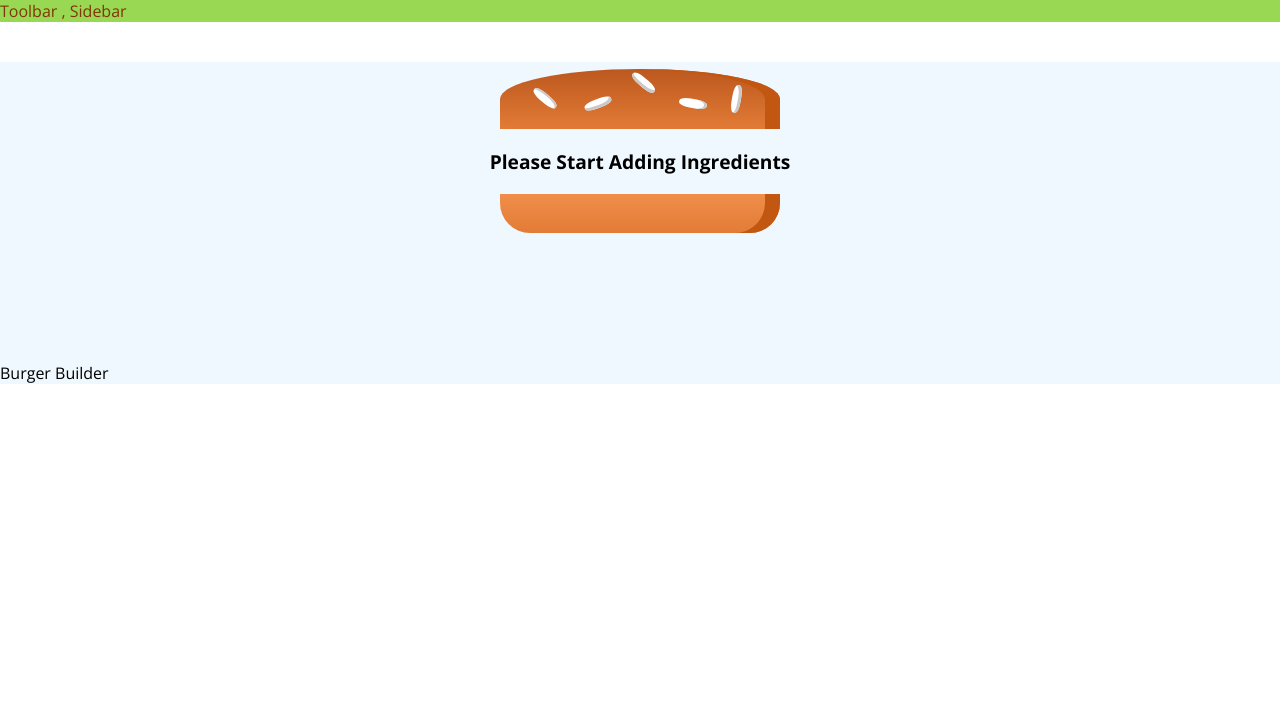
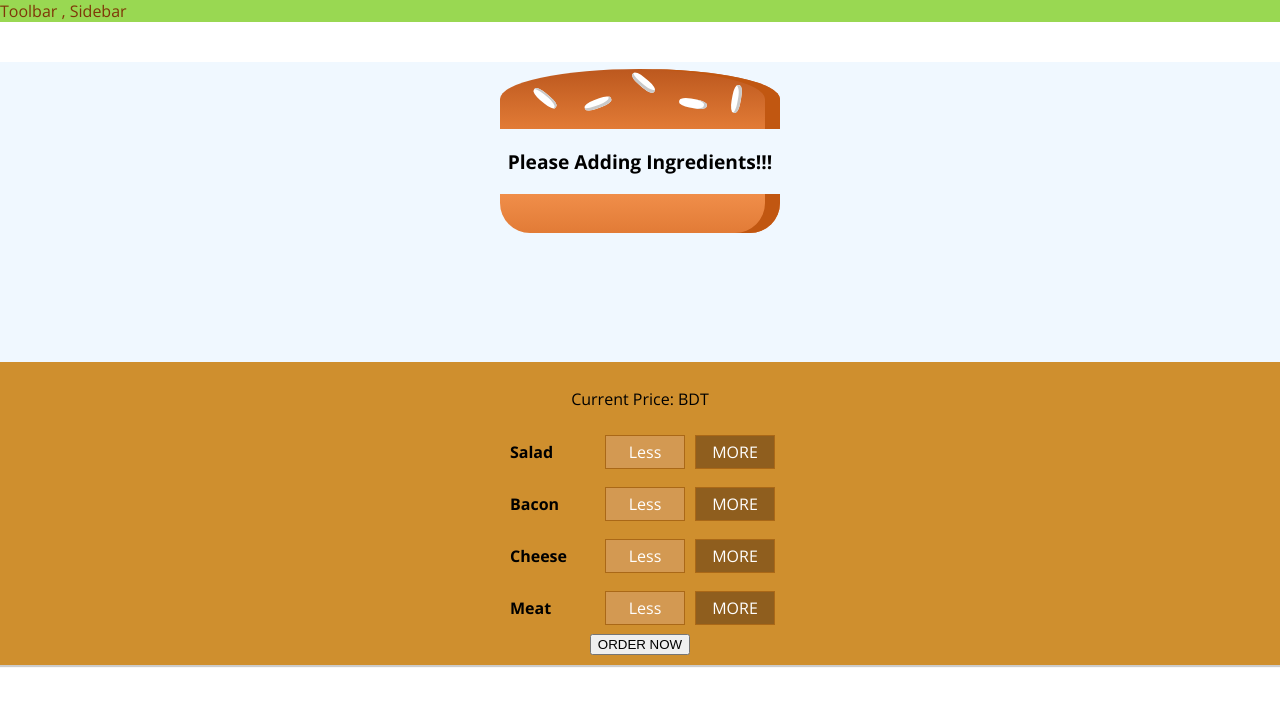
Before and after one commit to SOURAV-ROY/burger-builder, a React app: page / in a window 1280 px wide. Shown: the top 706 px of the page. Built offline with nearby package versions, Linux system fonts and the light colour scheme.

Commit message:
Burger Build Controls

```diff
--- /dev/null
+++ b/src/components/Burger/BuildControls/BuildControl/BuildControl.css
@@ -0,0 +1,56 @@
+.BuildControl {
+    display: flex;
+    justify-content: space-between;
+    align-items: center;
+    margin: 5px 0;
+}
+
+.BuildControl button {
+    display: block;
+    font: inherit;
+    padding: 5px;
+    margin: 0 5px;
+    width: 80px;
+    border: 1px solid #AA6817;
+    cursor: pointer;
+    outline: none;
+}
+
+.BuildControl button:disabled {
+    background-color: #AC9980;
+    border: 1px solid #7E7365;
+    color: #ccc;
+    cursor: default;
+}
+
+.BuildControl button:hover:disabled {
+    background-color: #AC9980;
+    color: #ccc;
+    cursor: not-allowed;
+}
+
+.Label {
+    padding: 10px;
+    font-weight: bold;
+    width: 80px;
+}
+
+.BuildControl .Less {
+    background-color: #D39952;
+    color: white;
+}
+
+.BuildControl .More {
+    background-color: #8F5E1E;
+    color: white;
+}
+
+.BuildControl .Less:hover, .BuildControl .Less:active {
+    background-color: #DAA972;
+    color: white;
+}
+
+.BuildControl .More:hover,.BuildControl .More:active {
+    background-color: #99703F;
+    color: white;
+}
--- /dev/null
+++ b/src/components/Burger/BuildControls/BuildControl/BuildControl.js
@@ -0,0 +1,12 @@
+import React from 'react';
+import classes from './BuildControl.css';
+
+const buildControl = (props) => (
+    <div className={classes.BuildControl}>
+        <div className={classes.Label}>{props.label}</div>
+        <button className={classes.Less}>Less</button>
+        <button className={classes.More}>MORE</button>
+    </div>
+);
+
+export default buildControl;
--- /dev/null
+++ b/src/components/Burger/BuildControls/BuildControls.css
@@ -0,0 +1,10 @@
+.BuildControls {
+    width: 100%;
+    background-color: #CF8F2E;
+    display: flex;
+    flex-flow: column;
+    align-items: center;
+    box-shadow: 0 2px 1px #CCC;
+    margin: auto;
+    padding: 10px 0;
+}
--- /dev/null
+++ b/src/components/Burger/BuildControls/BuildControls.js
@@ -0,0 +1,72 @@
+import React from 'react';
+import BuildControl from './BuildControl/BuildControl';
+import classes from './BuildControls.css';
+
+const controls = [
+    {label: 'Salad', type: 'salad'},
+    {label: 'Bacon', type: 'bacon'},
+    {label: 'Cheese', type: 'cheese'},
+    {label: 'Meat', type: 'meat'}
+];
+
+const buildControls = (props) => (
+
+    <div className={classes.BuildControls}>
+        <p>Current Price: <strong> {props.price} </strong> BDT</p>
+        {controls.map(ctrl => (
+                <BuildControl
+                    label={ctrl.label}
+                    key={ctrl.label}
+                    addIngredient={() => props.addIngredients(ctrl.type)}
+                    removeIngredient={() => props.removeIngredient(ctrl.type)}
+                    disabled={props[ctrl.type]}
+                />
+            )
+        )}
+        <button
+            // disabled={!props.purchaseAble}
+            className={classes.OrderButton}
+            onClick={props.ordered}> ORDER NOW
+        </button>
+    </div>
+);
+
+export default buildControls;
+
+
+// import React, {Component} from 'react';
+// import classes from './BuildControls.css';
+// import BuildControl from './BuildControl/BuildControl';
+//
+// const controls = [
+//     {label: 'Salad', type: 'salad'},
+//     {label: 'Bacon', type: 'bacon'},
+//     {label: 'Cheese', type: 'cheese'},
+//     {label: 'Meat', type: 'meat'},
+//
+// ];
+//
+// const buildControls = (props) => {
+//     <div className={classes.BuildControls}>
+//         {controls.map(ctrl =>{
+//             <BuildControl key={ctrl.label} lable={ctrl.label}/>
+//         })}
+//     </div>
+// };
+//
+// // class BuildControls extends Component {
+// //     render() {
+// //         return (
+// //             <div className={classes.BuildControls}>
+// //                 {/* eslint-disable-next-line array-callback-return,array-callback-return */}
+// //                 {controls.map(ctrl => {
+// //                     // eslint-disable-next-line no-unused-expressions
+// //                     <BuildControl key={ctrl.label} lable={ctrl.label}/>
+// //                 })}
+// //             </div>
+// //         );
+// //     }
+// // }
+//
+// // export default BuildControls;
+// export default buildControls;
--- a/src/components/Burger/Burger.js
+++ b/src/components/Burger/Burger.js
@@ -15,11 +15,11 @@
             return arr.concat(el)
         }, []);
     if (transformedIngredients.length === 0){
-        transformedIngredients = <p>Please Start Adding Ingredients </p>;
+        transformedIngredients = <p>Please Adding Ingredients!!!</p>;
     }
 //  Awesome *********************************************************************************
 
-    console.log(transformedIngredients);
+    // console.log(transformedIngredients);
 
     return (
 
--- a/src/containers/BurgerBuilder/BurgerBuilder.js
+++ b/src/containers/BurgerBuilder/BurgerBuilder.js
@@ -1,6 +1,7 @@
 import React, {Component} from 'react';
 import Aux from "../../hoc/ReactAux";
 import Burger from "../../components/Burger/Burger";
+import BuildControls from '../../components/Burger/BuildControls/BuildControls';
 
 class BurgerBuilder extends Component {
 
@@ -21,8 +22,7 @@
         return (
             <Aux>
                 <Burger ingredients={this.state.ingredients}/>
-
-                <div>Burger Builder</div>
+                <BuildControls/>
             </Aux>
         );
     }
```
